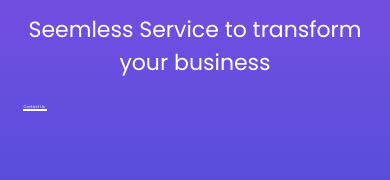
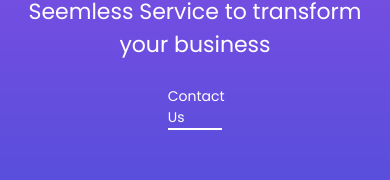
Before and after one commit to Lovethrech/BLOOM-Chel, a Vue app: page / in a window 390 px wide. Shown: the part 2281-2461 px from the top of the page. Built offline with nearby package versions, Linux system fonts and the light colour scheme; some icons are missing.

Commit message:
...working on home-about section component.

```diff
--- a/src/components/home/contact/HomeContactMainContentLink.vue
+++ b/src/components/home/contact/HomeContactMainContentLink.vue
@@ -30,6 +30,14 @@
 @media screen and (max-width: 850px) {
     .home-contact-main-content-link-main-ctn{
         width:100%;
+        display: flex;
+        justify-content: center;
+    }
+    .home-contact-main-content-link-mini-ctn{
+        width:14vw;
+    }
+    .home-contact-main-content-link-mini-ctn-name{
+        font-size: 14px;
     }
 }
 </style>
```
